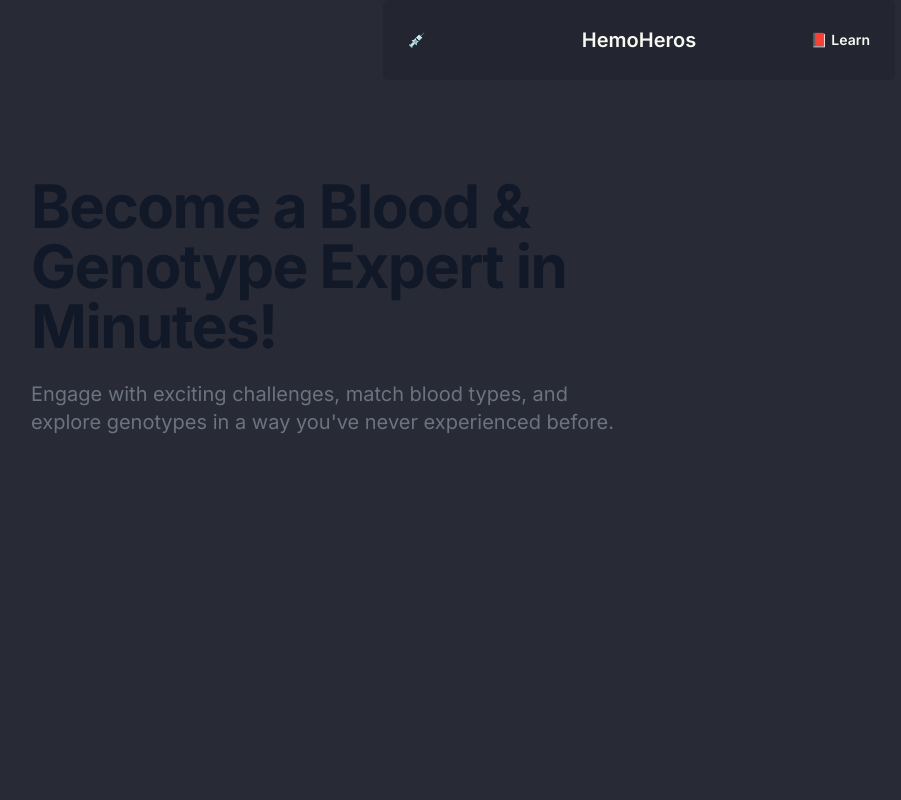
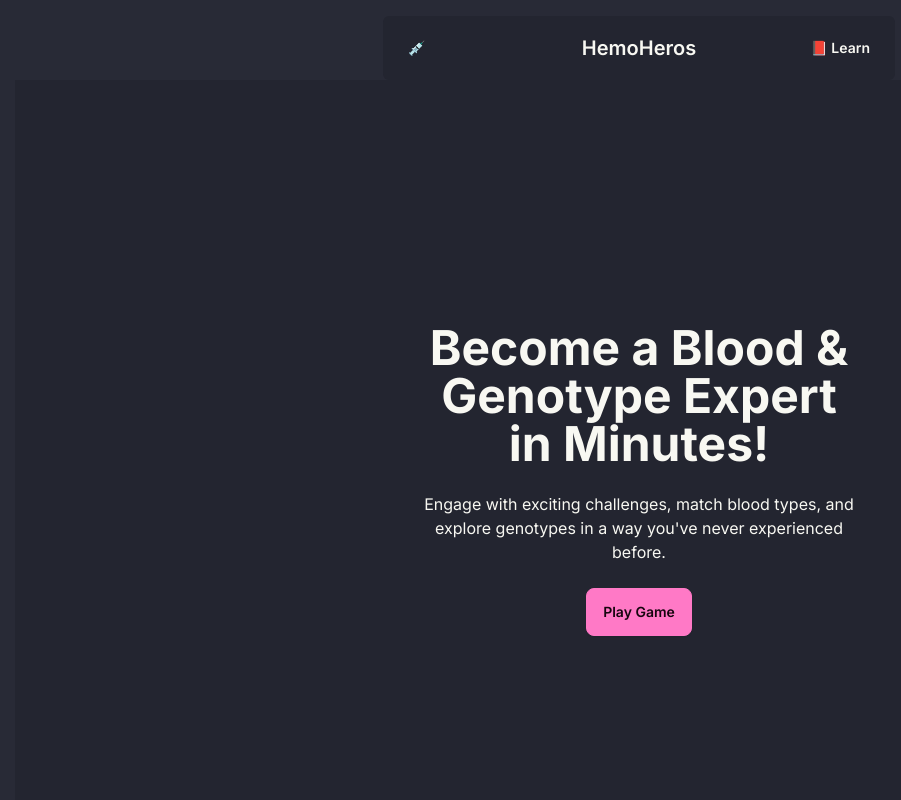
Before and after one commit to harryyking/HemoHeros, a Next.js app: page / in a window 1280 px wide. Shown: the top 800 px of the page, without its empty margins (1-902 px from the left). Built offline with nearby package versions, Linux system fonts and the light colour scheme.

Commit message:
new hero

```diff
--- a/components/Hero.tsx
+++ b/components/Hero.tsx
@@ -3,30 +3,20 @@ import Nav from './Nav'
 
 const Hero = () => {
   return (
-    <div className='min-h-screen'>
+    <div className='min-h-screen p-4'>
 
     <Nav/>
-    <div className="relative overflow-hidden py-16 sm:py-24">
-    <div className="max-w-7xl mx-auto px-4 sm:px-6 lg:px-8">
-      <div className="lg:grid lg:grid-cols-2 lg:gap-8 items-center">
-        <div className="max-w-md mx-auto lg:max-w-none lg:mx-0">
-          <h1 className="text-4xl font-bold tracking-tight text-gray-900 sm:text-5xl md:text-6xl">
-          Become a Blood & Genotype Expert in Minutes!
-          </h1>
-          <p className="mt-6 text-xl text-gray-500">
-          Engage with exciting challenges, match blood types, and explore genotypes in a way you've never experienced before.
-          </p>
-          <div className="mt-8">
-            {/* CTA */}
-
-          </div>
-        </div>
-        <div className="mt-12 lg:mt-0">
-        {/* Interaction */}
-        </div>
-      </div>
+    <div className="hero bg-base-200 min-h-screen">
+  <div className="hero-content text-center">
+    <div className="max-w-md">
+      <h1 className="text-5xl font-bold">Become a Blood & Genotype Expert in Minutes!</h1>
+      <p className="py-6">
+      Engage with exciting challenges, match blood types, and explore genotypes in a way you've never experienced before.
+      </p>
+      <button className="btn btn-primary">Play Game</button>
     </div>
   </div>
+</div>
     </div>
   )
 }
--- a/components/Nav.tsx
+++ b/components/Nav.tsx
@@ -2,7 +2,7 @@ import React from 'react'
 
 const Nav = () => {
   return (
-    <div className="navbar bg-base-200 max-w-lg mx-auto rounded-md py-4">
+    <div className="navbar bg-base-200 max-w-lg mx-auto rounded-md">
   <div className="navbar-start">
     <a href="" className='btn btn-ghost'>💉</a>
   </div>
```
